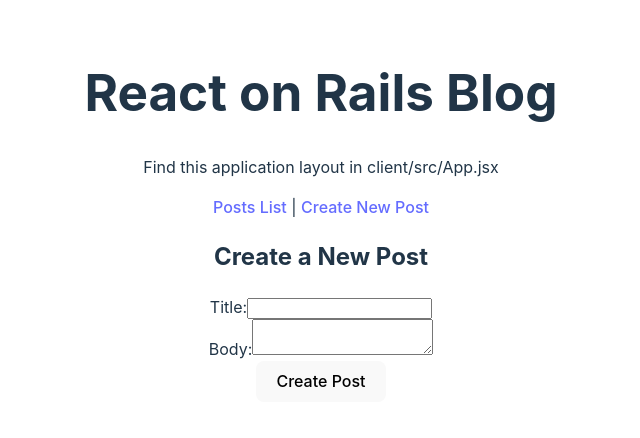
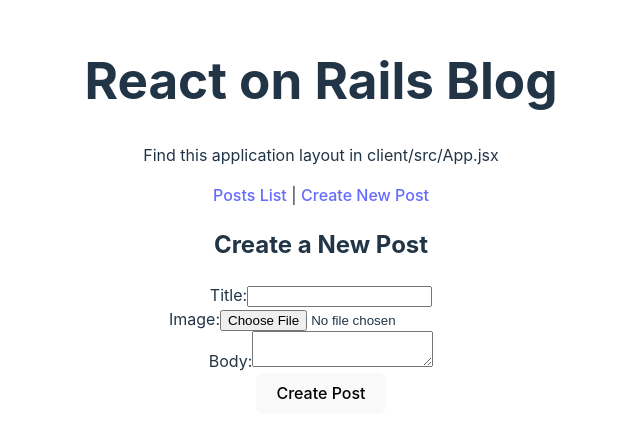
Before and after one commit to DanielEsLoH/react_on_rails_app, a React (Vite) app in the folder client/: page /new in a window 1280 px wide. Shown: the part 184-622 px from the top of the page, without its empty margins (319-959 px from the left). Built offline with nearby package versions, Linux system fonts and the light colour scheme; no server answers.

Commit message:
Add active storage image

```diff
--- a/client/src/features/posts/NewPostForm.jsx
+++ b/client/src/features/posts/NewPostForm.jsx
@@ -5,7 +5,14 @@ import PostForm from "./PostForm";
 function NewPostForm() {
   const navigate = useNavigate();
 
-  const handleCreateSubmit = async (formData) => {
+  const handleCreateSubmit = async (rawData) => {
+    // lets create the formData object
+    const formData = new FormData();
+    // Can't just be the raw fields,
+    // needs to be wrappped in a post[field_name]
+    formData.append("post[title]", rawData.title);
+    formData.append("post[body]", rawData.body);
+    formData.append("post[image]", rawData.image);
     try {
       const response = await createPost(formData);
       navigate(`/posts/${response.id}`);
--- a/client/src/features/posts/PostForm.jsx
+++ b/client/src/features/posts/PostForm.jsx
@@ -6,6 +6,7 @@ function PostForm({ post, headerText, onSubmit, buttonText }) {
     post || {
       title: "",
       body: "",
+      image: "",
     }
   );
 
@@ -30,6 +31,21 @@ function PostForm({ post, headerText, onSubmit, buttonText }) {
                 title: e.target.value,
               })
             }
+          />
+        </div>
+        <div>
+          <label htmlFor="image">Image:</label>
+          <input
+            id="image"
+            type="file"
+            accept="image/*"
+            onChange={(e) => {
+              setFormData({
+                ...formData,
+                image: e.target.files[0],
+              });
+              console.log(e.target.files[0]);
+            }}
           />
         </div>
         <div>
--- a/client/src/services/postService.js
+++ b/client/src/services/postService.js
@@ -19,10 +19,8 @@ async function fetchPost(id) {
 async function createPost(postData) {
   const response = await fetch(`${API_URL}`, {
     method: "POST",
-    headers: {
-      "Content-Type": "application/json",
-    },
-    body: JSON.stringify(postData),
+    // Doesn't  need headers because it's a formData
+    body: postData,
   });
 
   if (!response.ok) {
```
Also changed, not shown: 1 other file (tests, documents, lock files or other folders).
